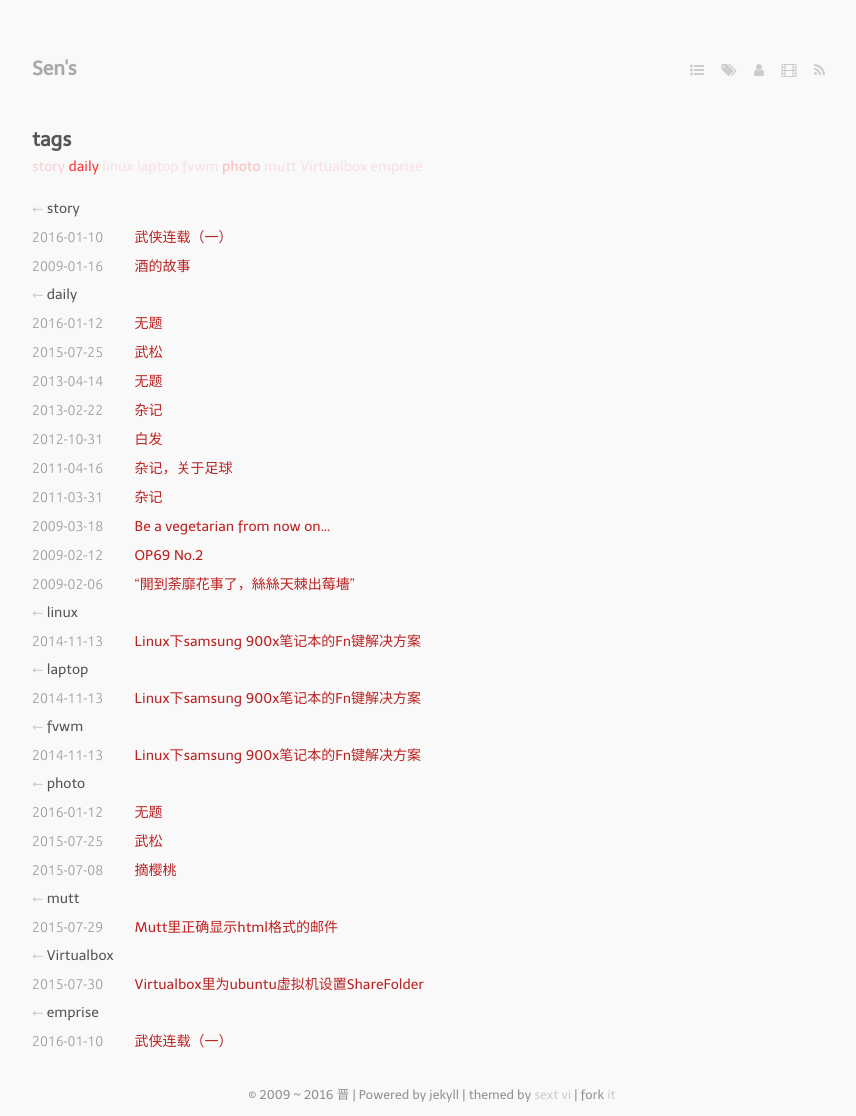
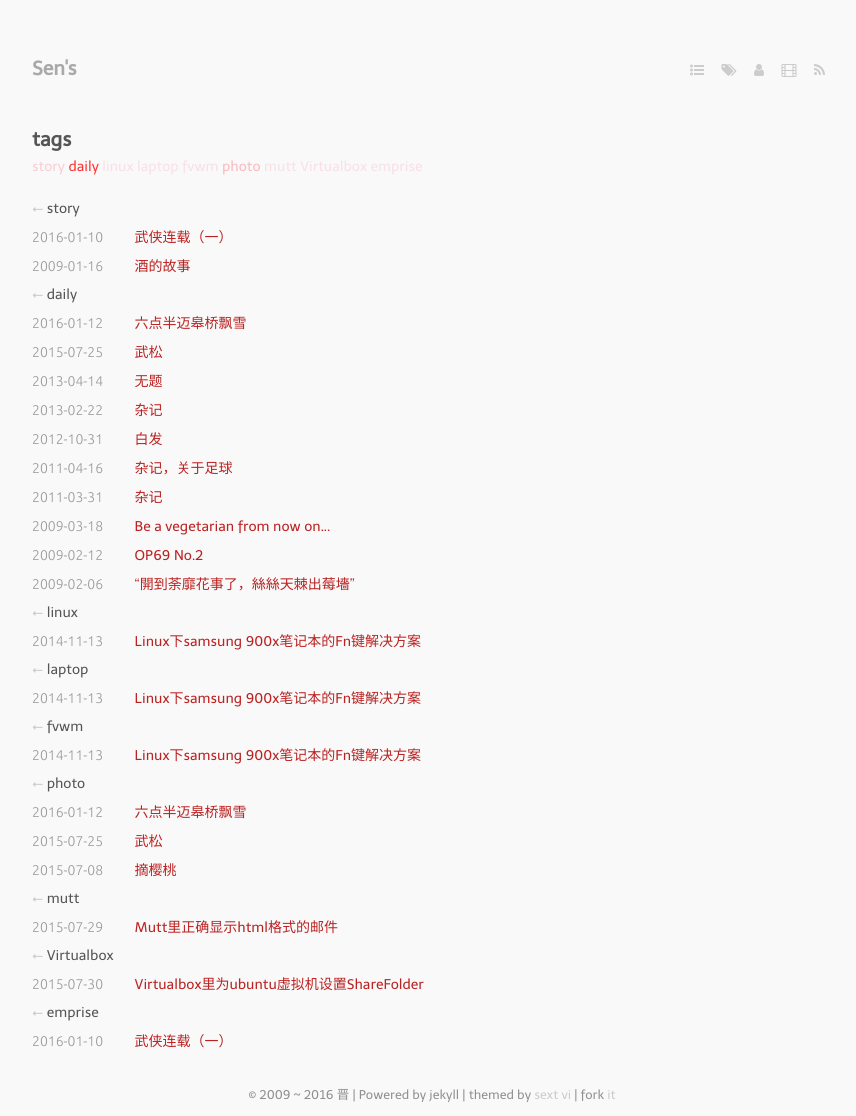
Before and after one commit to shengjin/shengjin.github.io, a Jekyll site: the page built from tags.markdown, in a window 1280 px wide. Shown: the whole page, without its empty margins (208-1064 px from the left). Built offline with Jekyll 4.4.1, drawn with Linux system fonts in a browser that asks for light colours; nearby versions of some CDN libraries; Markdown is read by kramdown in place of the engine named in the settings.

Commit message:
20160112 change title

```diff
--- a/_posts/2016-01-12-morning-snow.markdown
+++ b/_posts/2016-01-12-morning-snow.markdown
@@ -1,5 +1,5 @@
 ---
-title: 无题
+title: 六点半迈皋桥飘雪
 layout: post
 tags:
   - photo
@@ -9,4 +9,5 @@ tags:
 ![](/media/files/2016/01/12/snow_morning0640.jpg)
 
 > “以前我认为那句话很重要，因为我觉得有些话说出来就是一生一世，现在想一想，说不说也没有什么分别，有些事会变的。”
+
 			             ---------    电影《东邪西毒》
```
